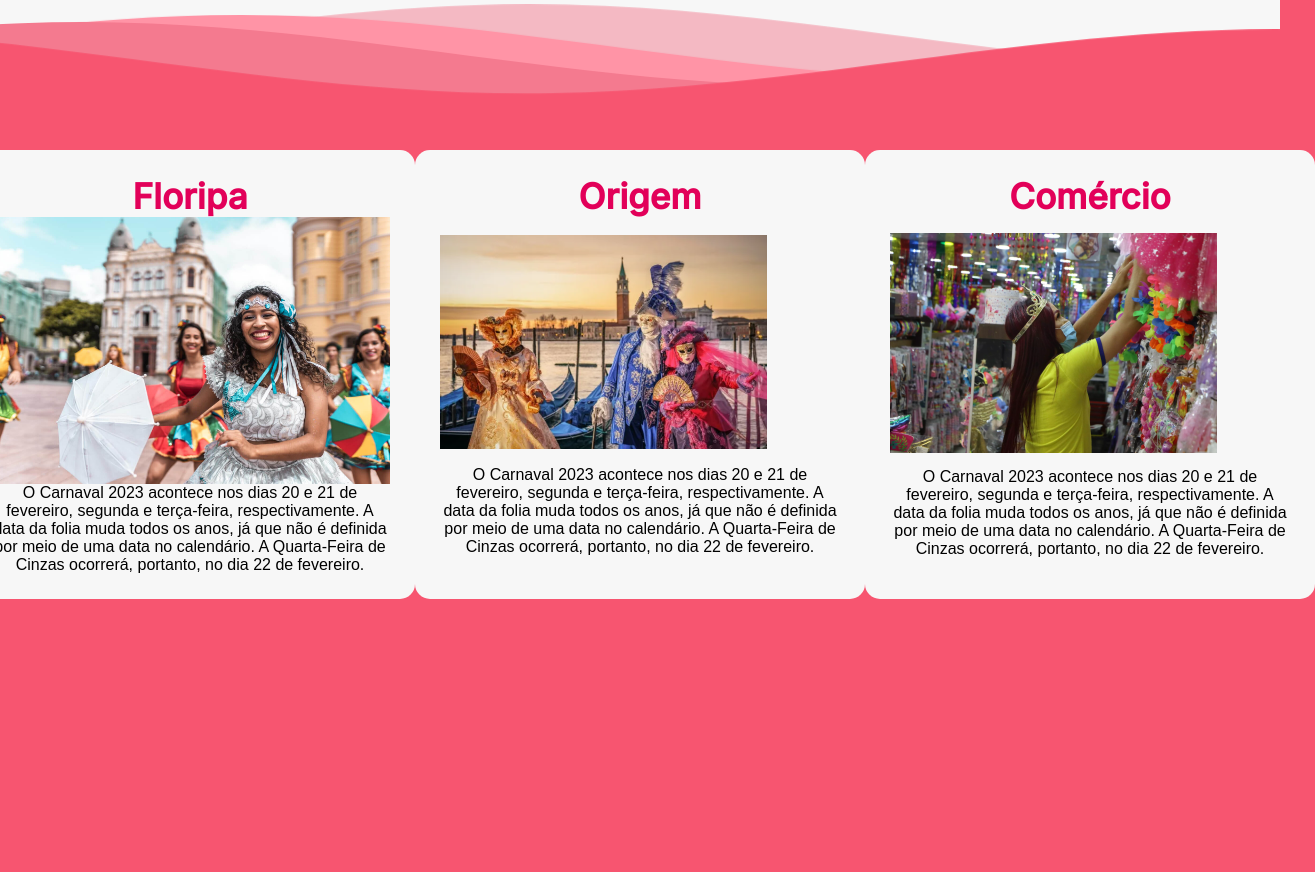
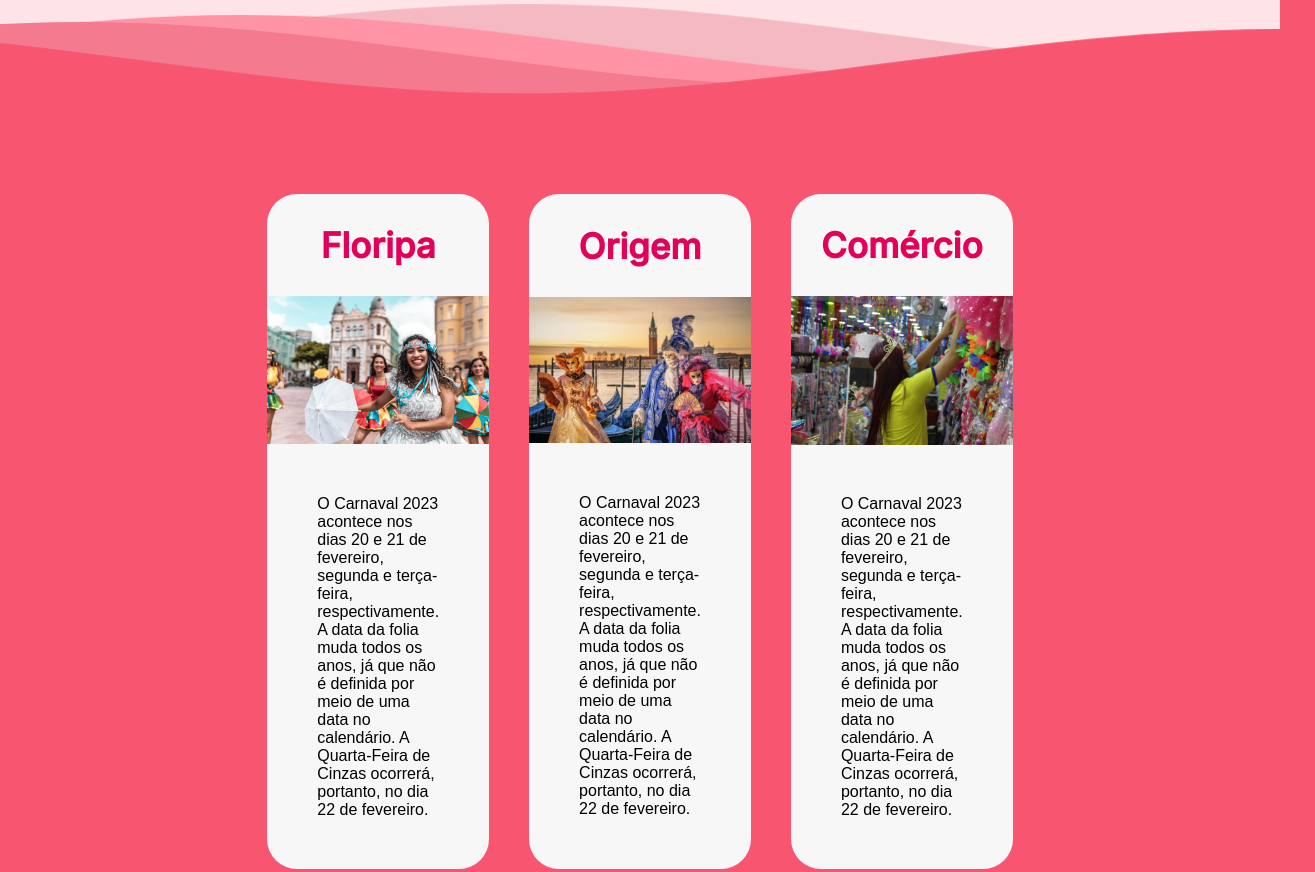
Before and after one commit to anabmartins/Carnaval-Refatorado, a plain HTML site: page index.html in a window 1280 px wide. Shown: the part 504-1376 px from the top of the page, 1315 px wide, since content can reach past the window. Before the commit the page ends 1103 px from the top, so only its background shows below. Drawn offline with Linux system fonts and the light colour scheme.

Commit message:
Add files via upload

```diff
--- a/index.html
+++ b/index.html
@@ -39,7 +39,7 @@
       </svg>
   </div>
   </header>
-  <article class="conteudo">
+  <div class="conteudo">
     <div class="card">
       <h1>Floripa</h1>
       <img src="./img/floripa.jpg" alt="" srcset="">
@@ -55,6 +55,6 @@
       <img src="./img/comercio.png" alt="" srcset="">
       <p>O Carnaval 2023 acontece nos dias 20 e 21 de fevereiro, segunda e terça-feira, respectivamente. A data da folia muda todos os anos, já que não é definida por meio de uma data no calendário. A Quarta-Feira de Cinzas ocorrerá, portanto, no dia 22 de fevereiro.</p>
     </div>
-  </article>
+  </div>
 </body>
 </html>
--- a/style.css
+++ b/style.css
@@ -9,7 +9,7 @@ body {
   font-family: Arial, Helvetica, sans-serif;
 }
 .header {
-  background-color: #f7f7f7;
+  background-color: #ffffffd5;
   padding-top: 60px;
 }
 .inner-header {
@@ -135,17 +135,15 @@ ul {
 }
 .conteudo{
   display: grid;
+  margin: 100px 300px;
   grid-template-columns: repeat(3, 1fr);
-  place-content: center;
+  gap: 40px;
+  justify-content: center;
 }
 .card{
+  background: #f7f7f7;
+  border-radius: 30px;
   display: grid;
-  width: 400px;
-  background: #f7f7f7;
-  border-radius: 15px;
-  padding: 25px;
-  margin-top: 7vh;
-  text-align: center;
 }
 .card h1{
   font-family: "Inter";
@@ -153,7 +151,12 @@ ul {
   font-weight: 900;
   font-size: 35px;
   color: #e20059;
+  margin: auto;
+  padding: 30px;
 }
 .card img{
   max-width: 100%;
 }
+.card p {
+  padding: 50px;
+}
```
Also changed, not shown: 1 other file.
